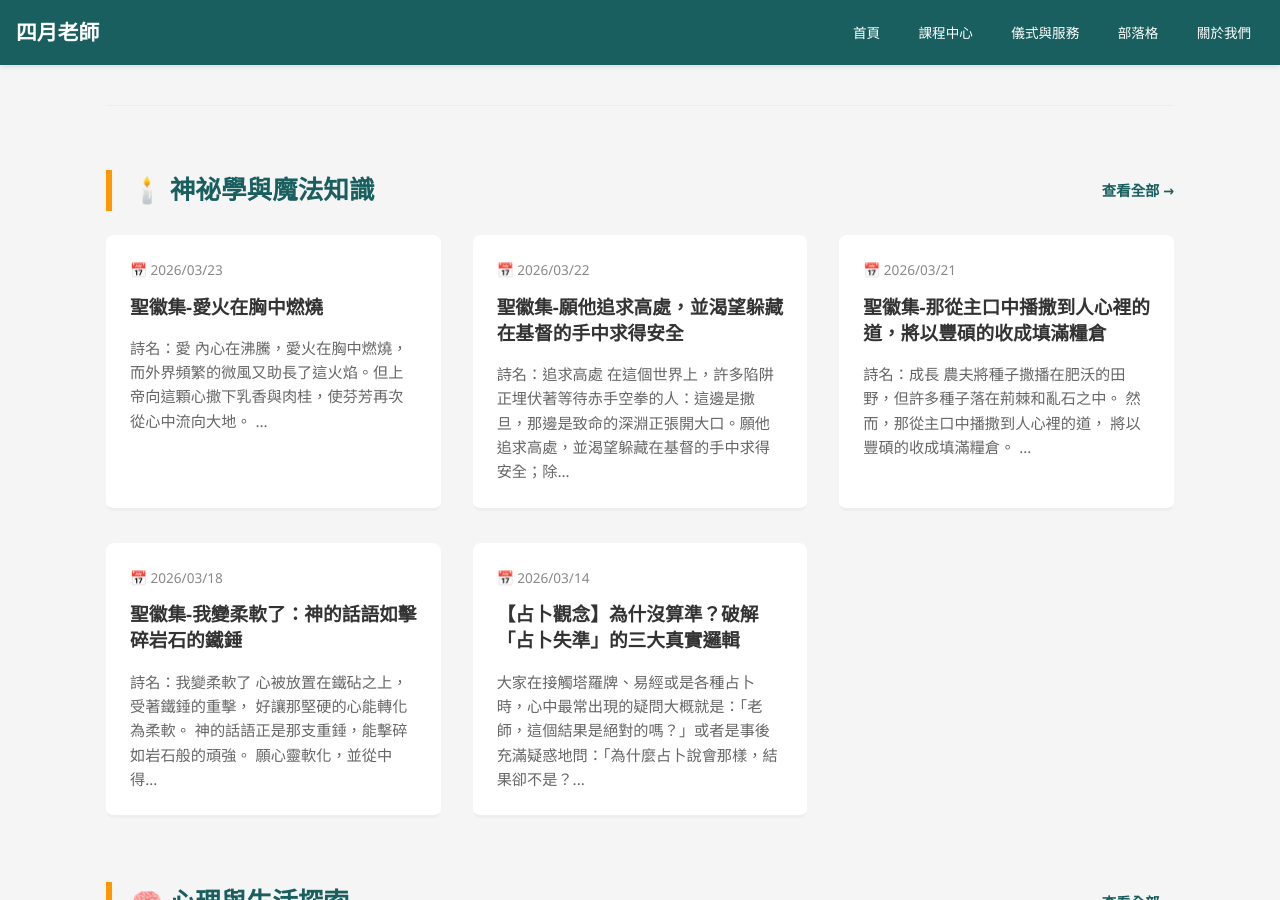
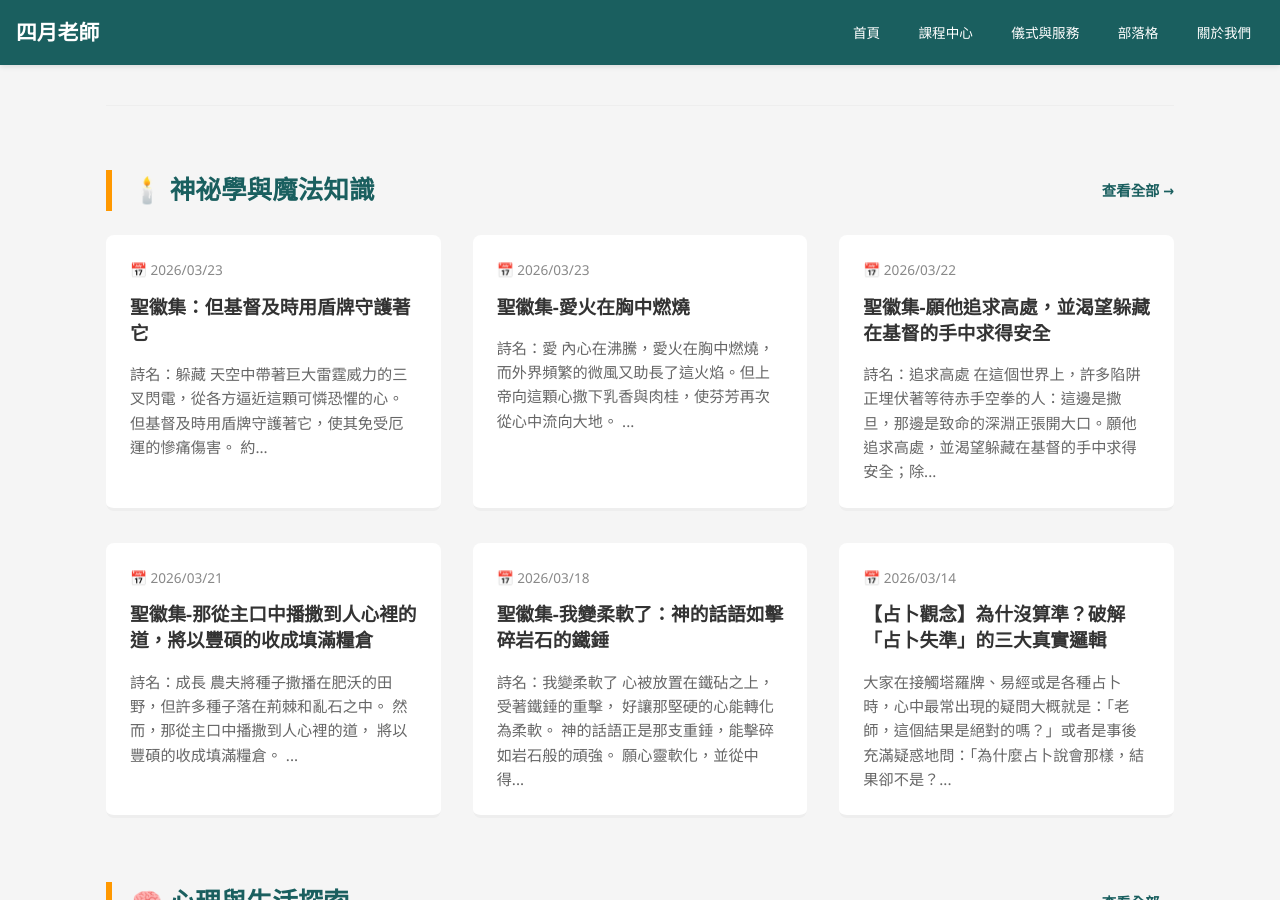
Before and after one commit to light4uliuphone-lang/hoodoo, a Jekyll site: the page built from blog/index.html, in a window 1280 px wide and 900 px high, scrolled down 582 px. Built offline with Jekyll 4.4.1, drawn with Linux system fonts in a browser that asks for light colours; comment, search, counter and statistics services are not loaded.

Commit message:
Update 2026-03-24-lateo.md

```diff
--- a/_posts/2026-03-24-lateo.md
+++ b/_posts/2026-03-24-lateo.md
@@ -1,7 +1,7 @@
 ---
 layout: post
-title: "聖徽集-但基督及時用盾牌守護著它
-date: 2026-03-24
+title: "聖徽集：但基督及時用盾牌守護著它"
+date: 2026-03-23
 author: 靈火巫境
 category: [magic]
 ---
```
Also changed, not shown: other parts of _posts/2026-03-24-lateo.md (+2 -7 lines).
